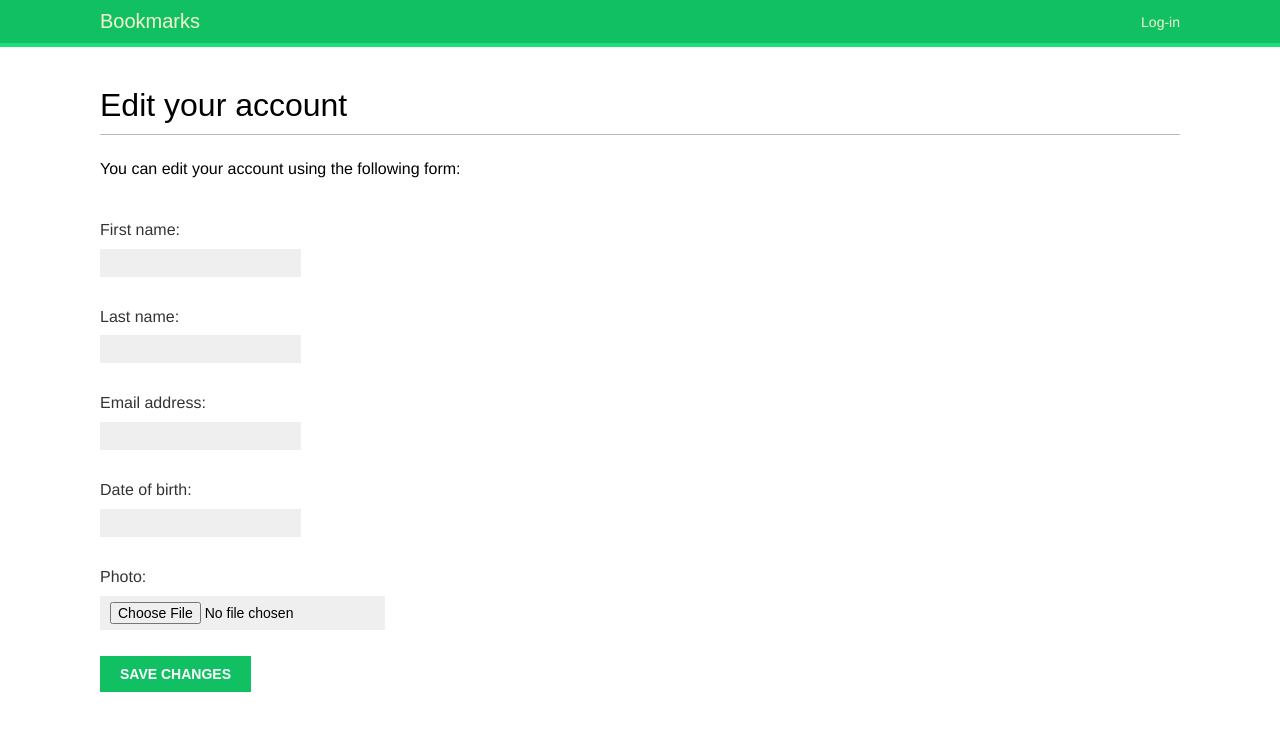
After one commit to Kitayeu/bookmarks, a Django app: template templates/account/edit.html in a window 1280 px wide. The commit adds this page. Shown: the top 731 px of the page. Run offline with Django 4.2, Linux system fonts and the light colour scheme; the template is opened without the code that fills it: values that come from a table or form of the project are taken from there, others are empty; some web fonts are replaced.

Commit message:
Added template for edit user profile
Changed gitignore

```diff
--- a/templates/account/dashboard.html
+++ b/templates/account/dashboard.html
@@ -4,5 +4,6 @@
 
 {% block content %}
     <h1>Dashboard</h1>
-    <p>Welcome to your dashboard</p>
+    <p>Welcome to your dashboard. You can <a href="{% url 'edit' %}">edit
+        your profile</a> or <a href="{% url 'password_change' %}">change your password</a></p>
 {% endblock content %}
--- /dev/null
+++ b/templates/account/edit.html
@@ -0,0 +1,14 @@
+{% extends 'base.html' %}
+
+{% block title %}Edit your account{% endblock title %}
+
+{% block content %}
+    <h1>Edit your account</h1>
+    <p>You can edit your account using the following form:</p>
+    <form method="post" enctype="multipart/form-data">
+        {{ user_form.as_p }}
+        {{ profile_form.as_p }}
+        {% csrf_token %}
+        <p><input type="submit" value="Save changes"></p>
+    </form>
+{% endblock content%}
```
Also changed, not shown: 1 other file.
